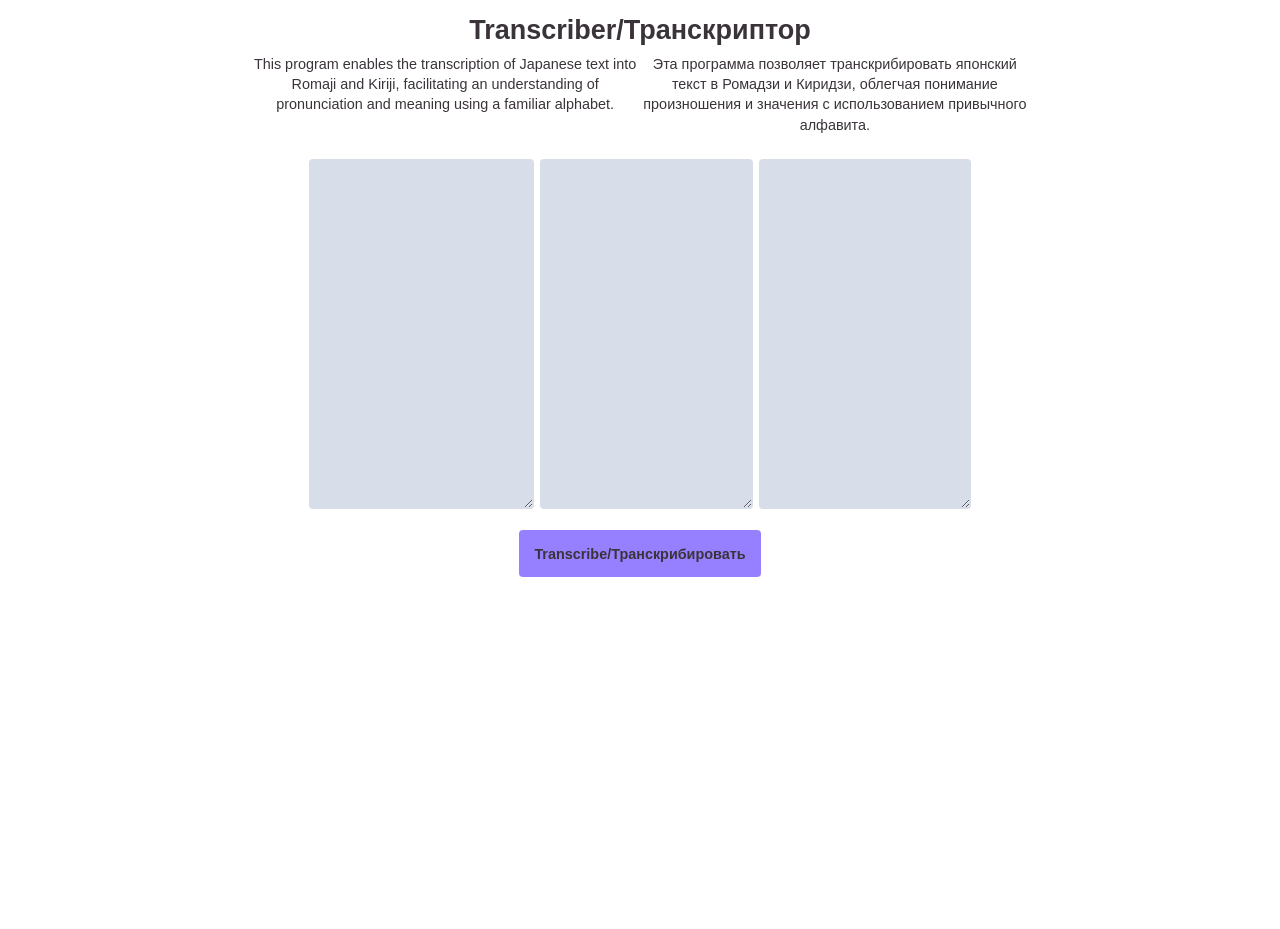
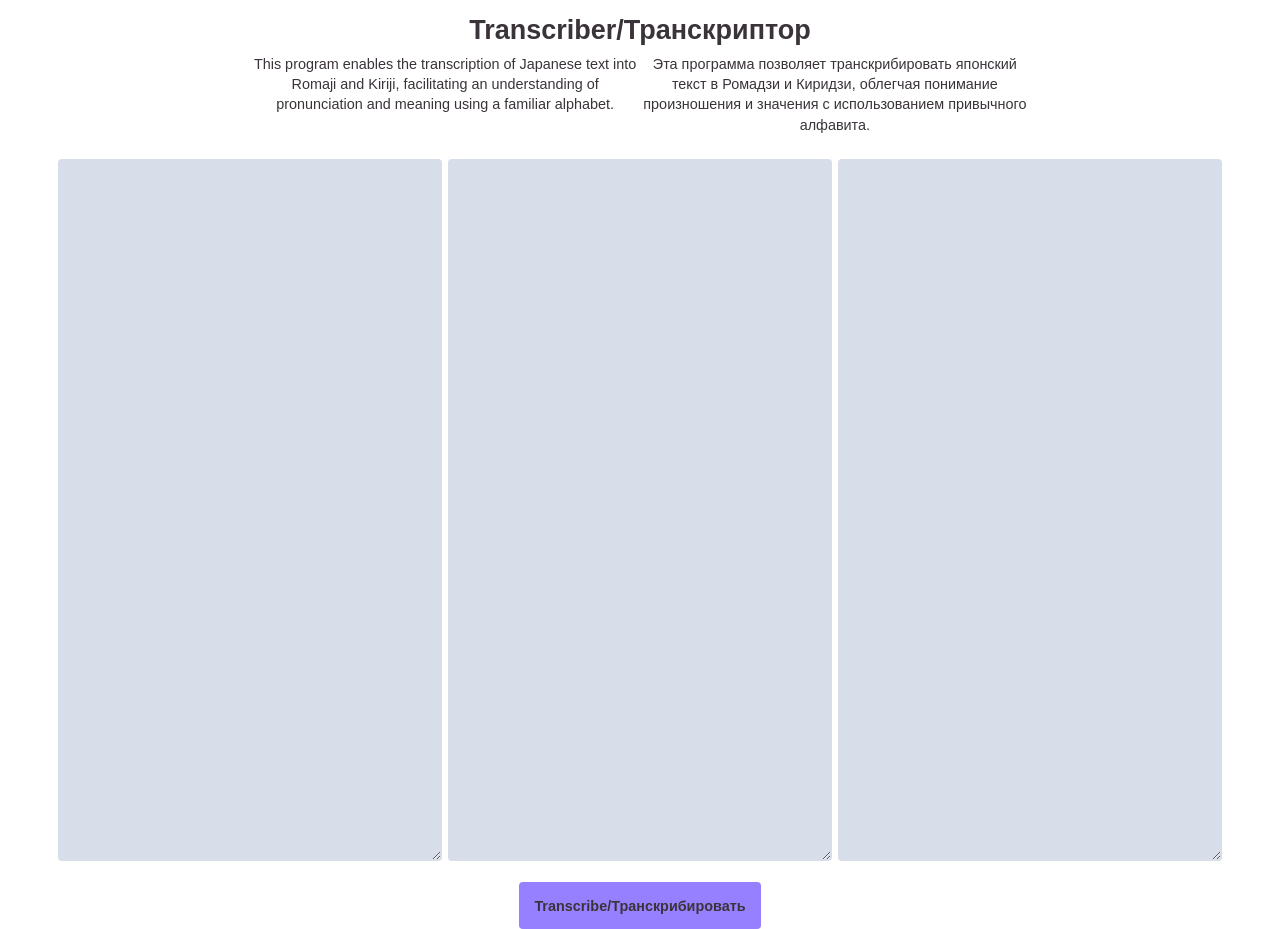
Before and after one commit to Inc44/blog, a plain HTML site: page templates/romaji_kiriji.html in a window 1280 px wide. Before the commit the page ends 800 px from the top, so only its background shows below. Drawn offline with Linux system fonts and the light colour scheme; a web font is replaced by a local one.

Commit message:
first article size fix

```diff
--- a/css/index.css
+++ b/css/index.css
@@ -156,11 +156,13 @@ display: flex;
 font-size: 80%;
 font-weight: 440;
 margin: 0.2em;
+min-width: 24rem;
 padding: 1em;
 text-align: left;
 }
 #japanese_text {
 font-family: "Klee One", sans-serif;
+font-size: 80%;
 font-weight: 600;
 }
 .romaji-kiriji-content {
--- a/templates/romaji_kiriji.html
+++ b/templates/romaji_kiriji.html
@@ -38,9 +38,9 @@
 		</div>
 		<div class="romaji-kiriji-content">
 			<div class="textareas-container"></div>
-			<textarea id="japanese_text" rows="20"></textarea>
-			<textarea id="romaji_text" rows="20" readonly></textarea>
-			<textarea id="kiriji_text" rows="20" readonly></textarea>
+			<textarea id="japanese_text" rows="42"></textarea>
+			<textarea id="romaji_text" rows="42" readonly></textarea>
+			<textarea id="kiriji_text" rows="42" readonly></textarea>
 		</div>
 		<div class="button-container">
 			<button onclick="transcribeText()">Transcribe/Транскрибировать</button>
```
